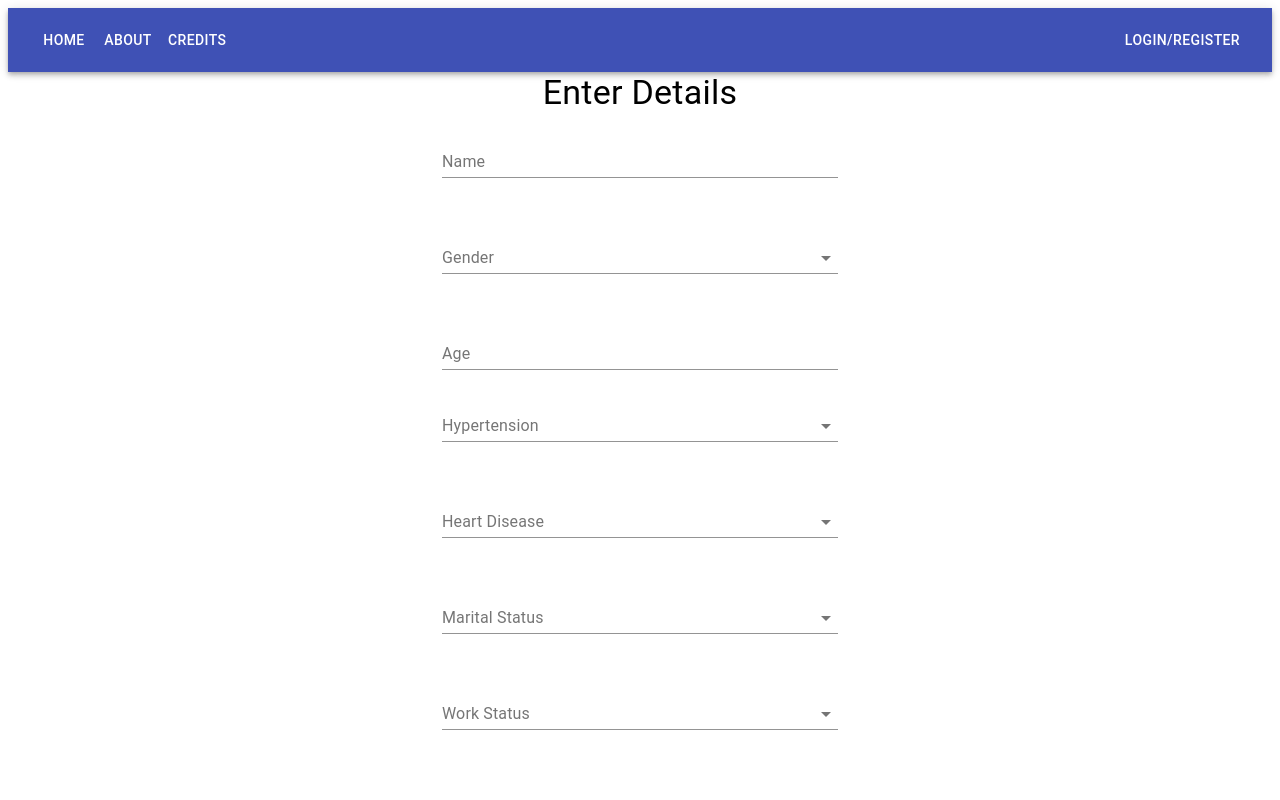
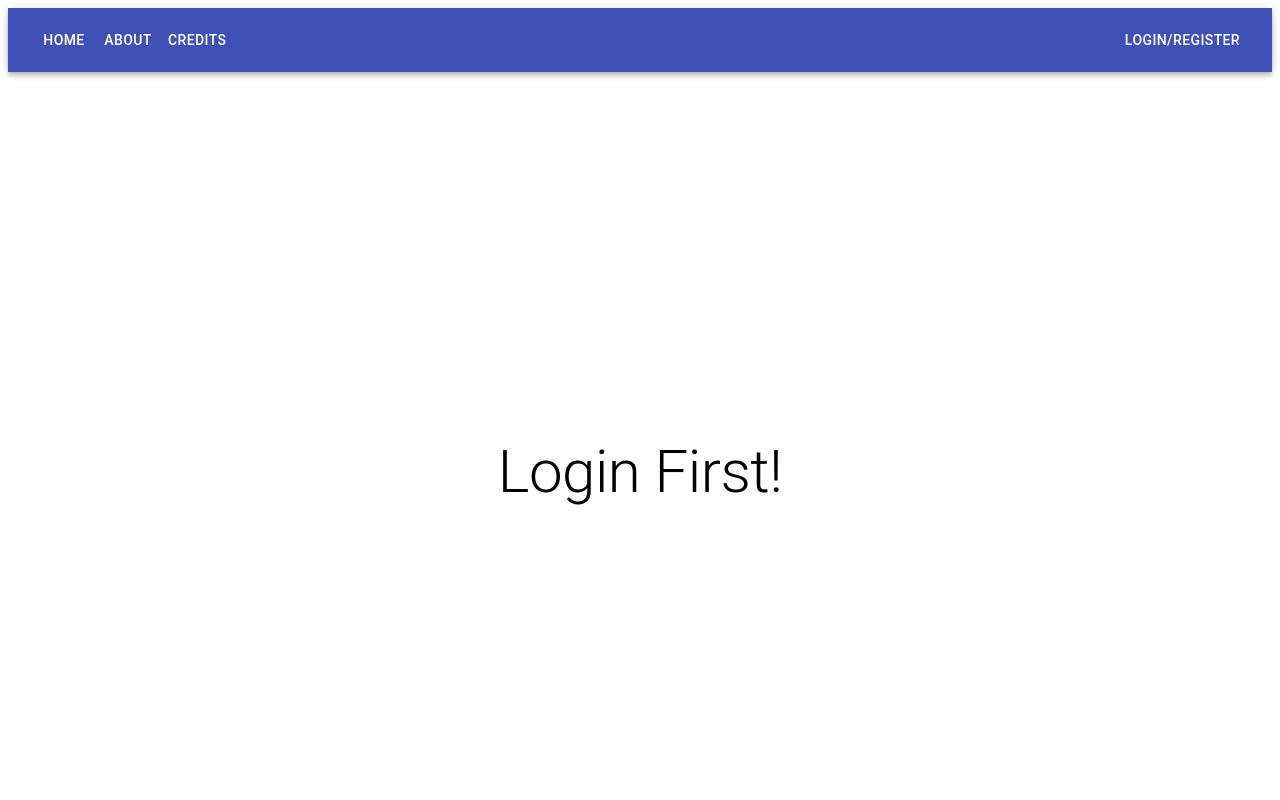
Before and after one commit to sukhmeetbawa/Brain-Stroke-Prediction, a React (Create React App) app in the folder frontend/: page / in a window 1280 px wide. Shown: the top 800 px of the page. Built offline with nearby package versions, Linux system fonts and the light colour scheme.

Commit message:
Show prediction only if user logged in

```diff
--- a/frontend/src/pages/Prediction.js
+++ b/frontend/src/pages/Prediction.js
@@ -1,5 +1,6 @@
 // Importing modules
 import React, { useState } from "react";
+import { Cookies } from "react-cookie";
 import Axios from "axios";
 import {
   FormControl,
@@ -12,7 +13,20 @@ import {
   Input,
   Box,
   Grid,
+  makeStyles,
 } from "@material-ui/core";
+
+const useStyles = makeStyles((theme) => ({
+  container: {
+    display: "flex",
+    justifyContent: "center",
+    alignItems: "center",
+    height: "100vh",
+  },
+  message: {
+    textAlign: "center",
+  },
+}));
 
 function Prediction() {
   //Using useState to set incoming variable from Python backend
@@ -27,6 +41,21 @@ function Prediction() {
   const [work, setWorkStatus] = useState("");
   const [residence, setResidenceStatus] = useState("");
   const [smoking, setSmokingStatus] = useState("");
+
+  const classes = useStyles();
+
+  const cookies = new Cookies();
+  const cookie = cookies.get("access_token");
+
+  if (!cookie) {
+    return (
+      <Container className={classes.container}>
+        <div className={classes.message}>
+          <Typography variant="h2">Login First!</Typography>
+        </div>
+      </Container>
+    );
+  }
 
   const sendUserInfo = (event) => {
     event.preventDefault();
```
